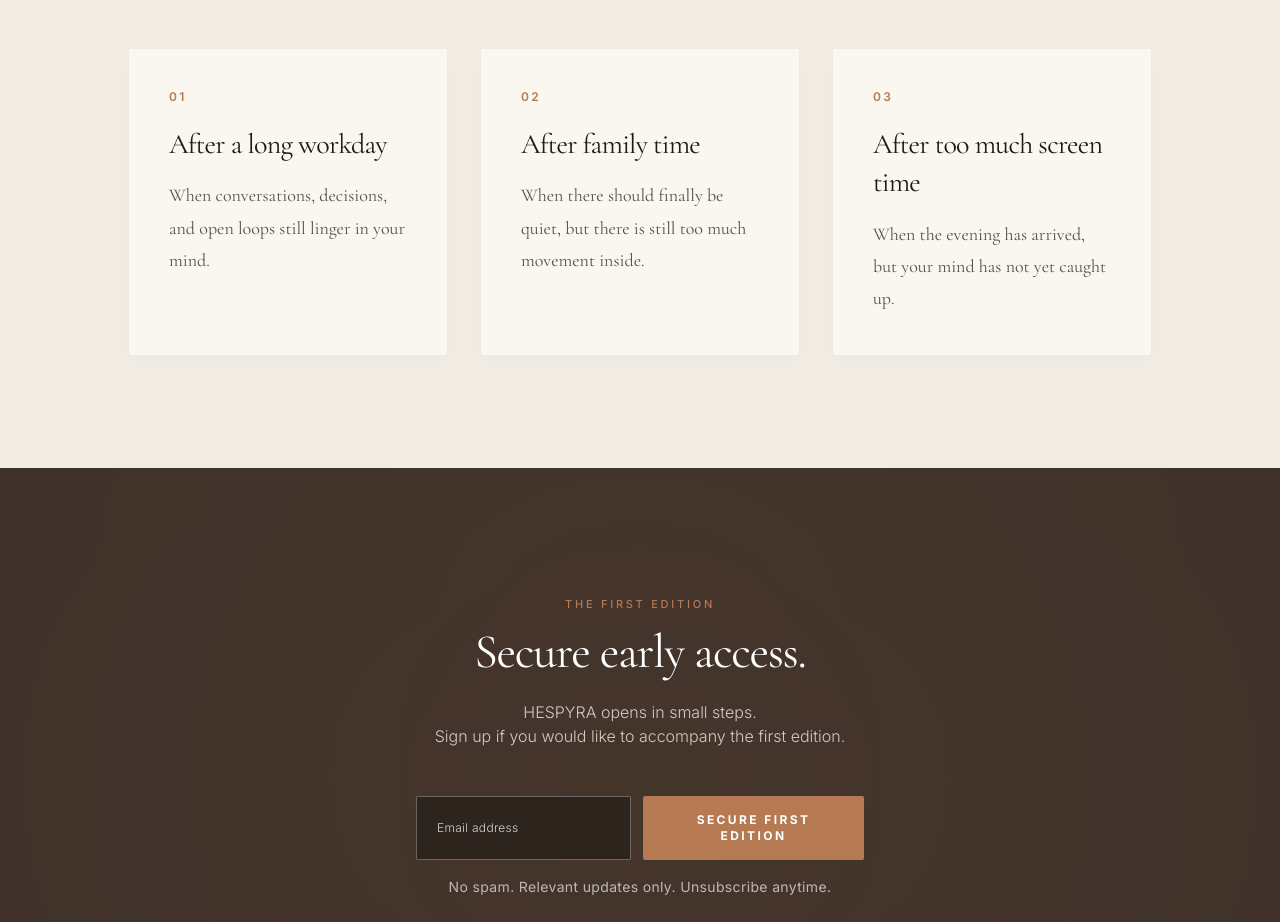
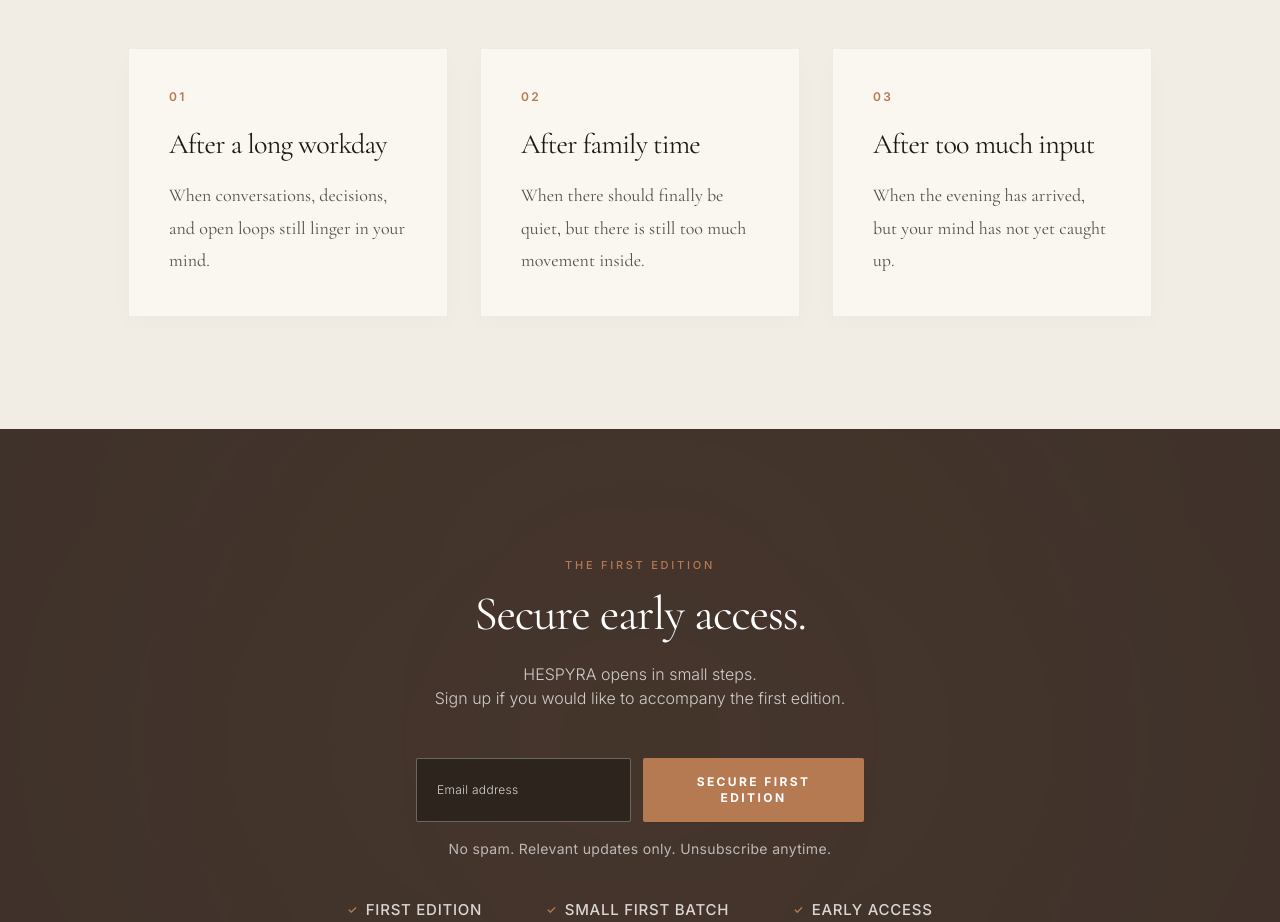
Before and after one commit to dudi991/hespyra-website, a React (Vite) app: page / in a window 1280 px wide. Shown: the part 5280-6202 px from the top of the page. Built offline with nearby package versions, Linux system fonts and the light colour scheme.

Commit message:
style: change testimonials card 03 title to Nach zu viel Input

```diff
--- a/src/components/Testimonials.tsx
+++ b/src/components/Testimonials.tsx
@@ -33,7 +33,7 @@
         },
         {
           num: "03",
-          title: "Nach zu viel Bildschirmzeit",
+          title: "Nach zu viel Input",
           text: "Wenn der Abend da ist, aber der Kopf noch nicht nachkommt."
         }
       ]
@@ -50,7 +50,7 @@
         },
         {
           num: "03",
-          title: "After too much screen time",
+          title: "After too much input",
           text: "When the evening has arrived, but your mind has not yet caught up."
         }
       ];
```
